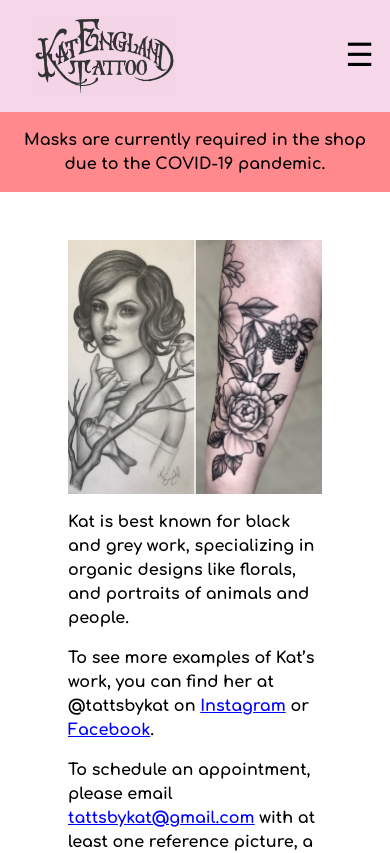
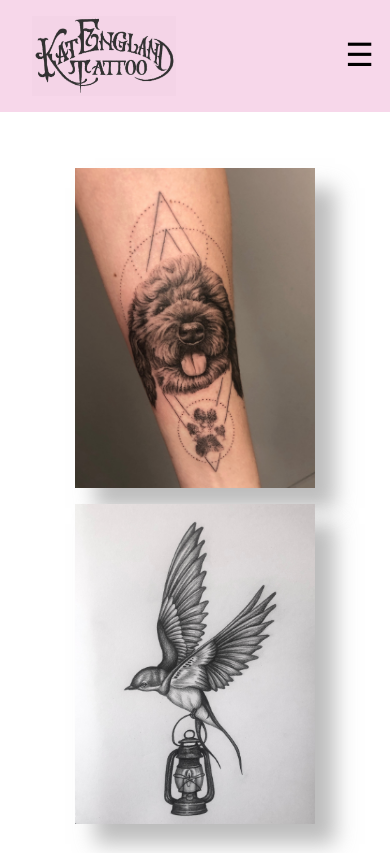
Before and after one commit to llamashock/kat-tattoo, a Next.js app: page / in a window 390 px wide. Shown: the top 853 px of the page. Built offline with nearby package versions, Linux system fonts and the light colour scheme; a web font is replaced by a local one.

Commit message:
Update pictures, remove covid mask banner

```diff
--- a/src/components/layout.tsx
+++ b/src/components/layout.tsx
@@ -1,7 +1,6 @@
 import Footer from 'components/footer';
 import Header from 'components/header';
 import Meta from 'components/meta';
-import SubHeader from 'components/subheader';
 import React from 'react';
 import styles from 'styles/general.module.css';
 
@@ -13,7 +12,6 @@ const Layout = ({ children }: Props) => (
   <div className={styles.font}>
     <Meta />
     <Header />
-    <SubHeader />
     <div className="min-h-screen">
       <main className={styles.body}>{children}</main>
     </div>
--- a/src/pages/gallery.tsx
+++ b/src/pages/gallery.tsx
@@ -7,10 +7,7 @@ import styles from 'styles/general.module.css';
 const gallery = () => {
   const imageList = [
     { src: '/chimp.jpg', url: 'https://www.instagram.com/p/CK_oWZPMEJU/?igshid=12a67gg7yla34' },
-    { src: '/fish.jpg', url: 'https://www.instagram.com/p/CLozM6igHsp/?igshid=164og7p880prz' },
     { src: '/tiger2.jpg', url: 'https://www.instagram.com/p/CLwdjIDsYBf/?igshid=1e3wrd6ekjasv' },
-    { src: '/skullSnake.jpg', url: 'https://www.instagram.com/p/CHne37YA3bR/?igshid=n1t4f7w41kqk' },
-    { src: '/mouseBerries.jpg', url: 'https://www.instagram.com/p/CGXZBvkgbsr/?igshid=13zs1s8w7ml9i' },
     { src: '/honeyBees.jpg', url: 'https://www.instagram.com/p/CGfUhuWgv3s/?igshid=1pob02v17gbka' },
     { src: '/lady.jpg', url: 'https://www.instagram.com/p/CMIAx-NgWRj/?igshid=1fwwyamen3o3u' },
     { src: '/flowers2.jpg', url: 'https://www.instagram.com/p/CBLWiLSA1RP/?igshid=lnxfjuueh5vn' },
--- a/src/pages/index.tsx
+++ b/src/pages/index.tsx
@@ -8,7 +8,10 @@ import homeStyles from 'styles/index.module.css';
 const Index = () => (
   <Layout>
     <Container>
-      <img src="/main.jpg" alt="Example sketch and tattoo" className={homeStyles.mainImage} />
+      <div className={homeStyles.mainImageContainer}>
+        <img src="/dogDiamonds.jpg" alt="Example tattoo" className={homeStyles.mainImage} />
+        <img src="/birdLantern.jpg" alt="Example sketch" className={homeStyles.mainImage} />
+      </div>
       <p className={styles.p}>Kat is best known for black and grey work, specializing in organic designs like florals, and portraits of animals and people.</p>
       <p className={styles.p}>
         {'To see more examples of Kat’s work, you can find her at @tattsbykat on '}
--- a/src/styles/index.module.css
+++ b/src/styles/index.module.css
@@ -1,4 +1,5 @@
 @import url('https://fonts.googleapis.com/css2?family=Texturina:wght@200&family=Lato:wght@100&display=swap');
+
 /* @import url('https://fonts.googleapis.com/css2?family=Comfortaa:wght@700&family=Lato:wght@100&display=swap'); */
 
   .headerRow {
@@ -6,21 +7,28 @@
     flex-direction: row;
     justify-content: space-between;
     align-items: center;
-
     width: 100%;
     min-height: 5rem;
     padding: 0 1rem;
-
     background-color: lightgreen;
     font-size: 2rem;
   }
 
+  .mainImageContainer {
+    display: flex;
+    flex-direction: row;
+    height: 20rem;
+    justify-content: center;
+    margin-bottom: 2rem;
+  }
+
   .mainImage {
-    height: auto;
+    height: 100%;
     max-height: 20rem;
-    width: 100%;
+    width: auto;
     object-fit: contain;
-    margin: 1rem 0;
+    margin: 0.5rem;
+    box-shadow: 20px 20px 20px rgba(124, 124, 124, 0.5);
   }
 
   @media screen and (max-width: 992px) {
@@ -28,3 +36,14 @@
       display: block;
     }
   }
+  @media screen and (max-width: 600px) {
+    .mainImageContainer {
+      flex-direction: column;
+      align-items: center;
+      height: auto;
+    }
+
+    .mainImage {
+      width: 15rem;
+    }
+  }
```
Also changed, not shown: public/birdLantern.jpg (added), public/dogDiamonds.jpg (added).
